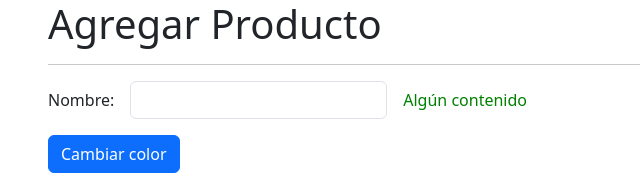
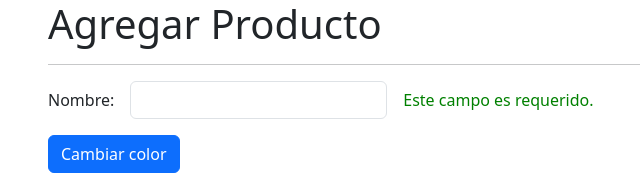
Before and after one commit to LeinardB92/11_directiveSignalsApp, an Angular app: page /products/product in a window 1280 px wide. Shown: the top 179 px of the page, without its empty margins (34-674 px from the left). Built offline with nearby package versions, Linux system fonts and the light colour scheme.

Commit message:
Cambiar el mensaje de la etiqueta por tipo de error de las validaciones del formulario

```diff
--- a/src/app/products/pages/product-page/product-page.component.html
+++ b/src/app/products/pages/product-page/product-page.component.html
@@ -17,7 +17,8 @@
 
     <div class="col-auto">
       <span customLabel
-            [color]="color">
+            [color]="color"
+            [errors]="myForm.get('name')?.errors">
         Algún contenido
       </span>
     </div>
--- a/src/app/shared/directives/custom-label.directive.ts
+++ b/src/app/shared/directives/custom-label.directive.ts
@@ -1,4 +1,5 @@
 import { Directive, ElementRef, Input } from '@angular/core';
+import { ValidationErrors } from '@angular/forms';
 
 @Directive({
   selector: '[customLabel]'
@@ -7,11 +8,17 @@ export class CustomLabelDirective {
 
   private htmlElement?: ElementRef<HTMLElement>;
   private _color: string = 'red';
+  private _errors?: ValidationErrors | null;
 
   @Input() set color( value: string ){
     console.log({color: value})
     this._color = value;
     this.setStyle();
+  }
+
+  @Input() set errors( value: ValidationErrors | null | undefined ) {
+    this._errors = value;
+    this.setErrorMessage();
   }
 
   constructor(private el: ElementRef<HTMLElement>) {
@@ -27,5 +34,33 @@ export class CustomLabelDirective {
     this.htmlElement!.nativeElement.style.color = this._color;
   }
 
+  setErrorMessage():void {
+    if ( !this.htmlElement )return;
+    if ( !this._errors ) {
+      this.htmlElement.nativeElement.innerText = '';
+      return;
+    }
+
+    const errors = Object.keys(this._errors);
+    console.log(errors)
+
+    if ( errors.includes('required') )  {
+      this.htmlElement.nativeElement.innerText = 'Este campo es requerido.';
+      return;
+    }
+
+    if ( errors.includes('minlength') )  {
+      const min = this._errors!['minlength']['requiredLength'];
+      const current = this._errors!['minlength']['actualLength'];
+
+      this.htmlElement.nativeElement.innerText = `Mínimo ${current}/${ min } caracteres.`;
+      return;
+    }
+
+    if ( errors.includes('email') )  {
+      this.htmlElement.nativeElement.innerText = 'No tiene formato de correo.';
+      return;
+    }
+  }
 
 }
```
